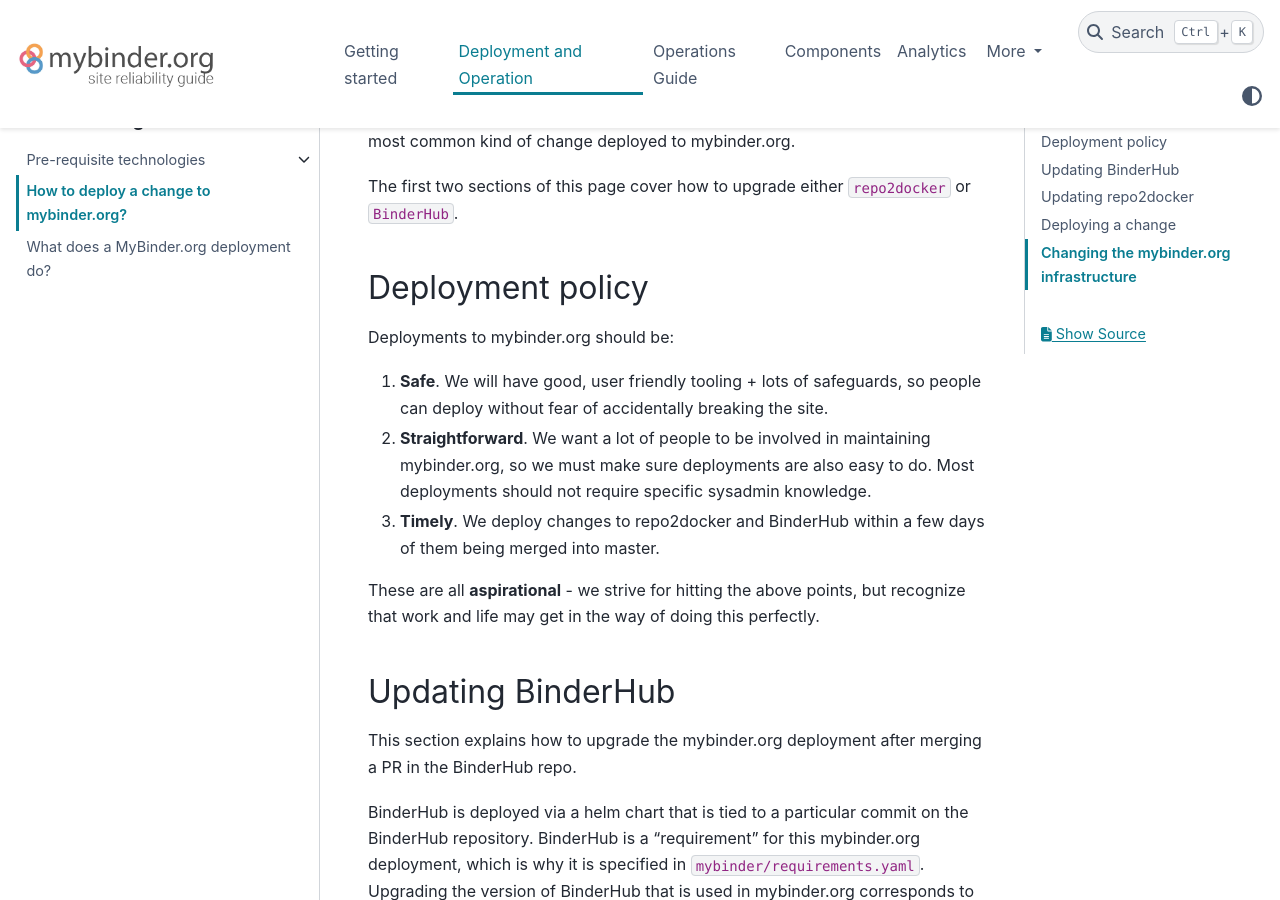
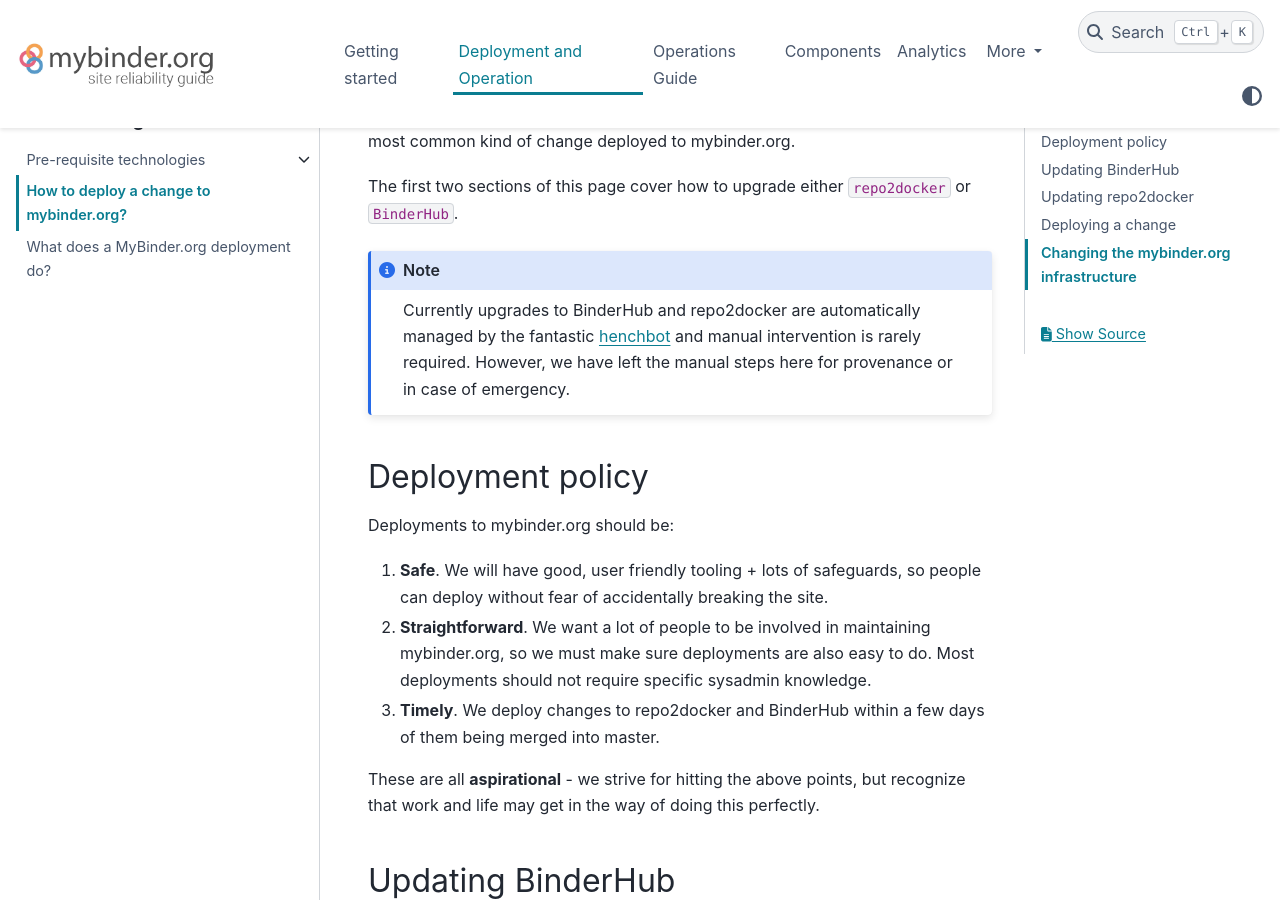
Before and after one commit to jupyterhub/mybinder.org-deploy, a Sphinx documentation site: the page built from docs/source/deployment/how.md, in a window 1280 px wide and 900 px high, scrolled down 315 px. Built offline with Sphinx 7.4.7 and the PyData theme 0.15.4, drawn with Linux system fonts in a browser that asks for light colours.

Commit message:
Acknowledge henchbot for updating BHub & r2d hashes

````diff
--- a/docs/source/deployment/how.md
+++ b/docs/source/deployment/how.md
@@ -10,6 +10,13 @@
 
 The first two sections of this page cover how to upgrade either `repo2docker` or
 `BinderHub`.
+
+```eval_rst
+.. note::
+   Currently upgrades to BinderHub and repo2docker are automatically managed
+   by the fantastic `henchbot <https://github.com/henchbot/mybinder.org-upgrades>`_ and manual intervention is rarely required.
+   However, we have left the manual steps here for provenance or in case of emergency.
+```
 
 ## Deployment policy
 
````
